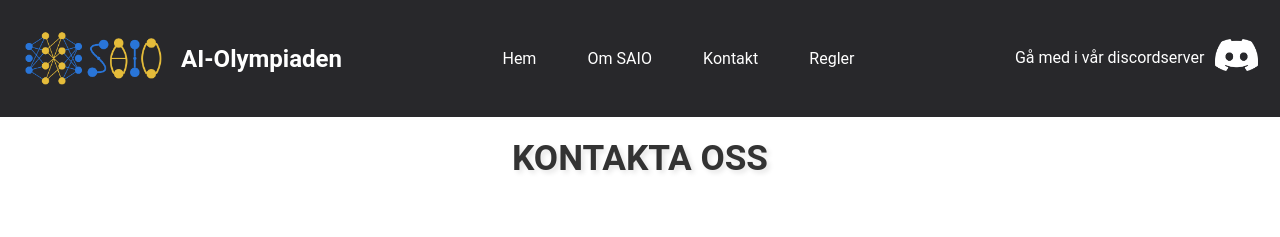
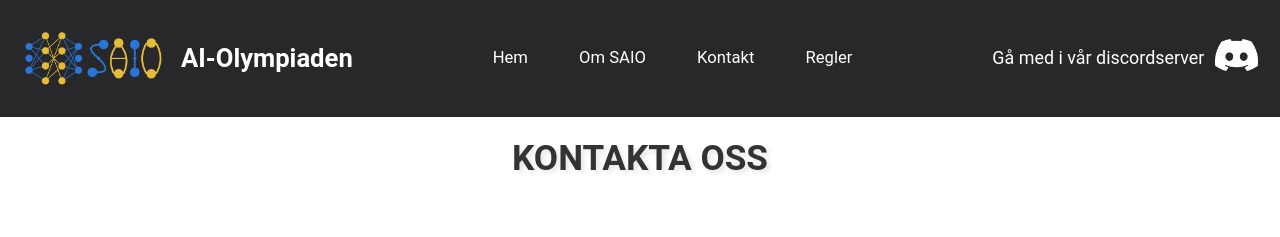
Before and after one commit to ArvidKristoffersson/site, a Jekyll site: the page built from contact.html, in a window 1280 px wide. Shown: the top 237 px of the page. Built offline with Jekyll 4.4.1, drawn with Linux system fonts in a browser that asks for light colours.

Commit message:
added big komputir

```diff
--- a/assets/css/navbar.css
+++ b/assets/css/navbar.css
@@ -12,7 +12,7 @@ nav {
     display: flex;
     justify-content: space-between;
     align-items: center;
-    height: 13vh; /* 110 px -> 13vh */
+    height: 13vh; /* 110 px -> 13vh, 1.5rem -> 2vw */
     background-color: #28282B;
     padding: 0.6vh 2.4vh;
     position: relative;
@@ -31,7 +31,7 @@ nav {
 }
 
 .navbar-logo span {
-    font-size: 1.5rem;
+    font-size: 2vw;
     color: white;
     font-weight: bold;
 }
@@ -44,7 +44,7 @@ nav {
 .navbar-links a {
     color: white;
     text-decoration: none;
-    font-size: 1rem;
+    font-size: 1.3vw;
 }
 
 .navbar-links a:hover {
@@ -59,7 +59,7 @@ nav {
 
 .discord-text {
     color: white;
-    font-size: 1rem;
+    font-size: 1.4vw;
 }
 
 .discord-link img {
```
